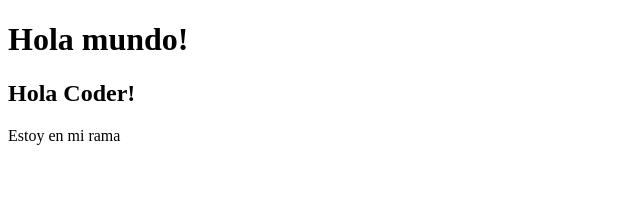
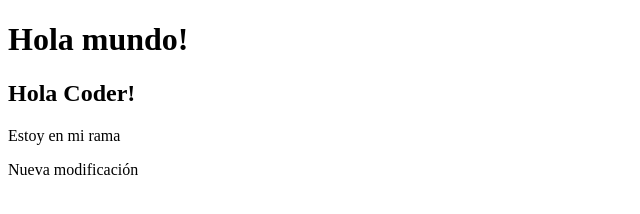
Before and after one commit to emilioberber/mi_repo, a plain HTML site: page index.html in a window 1280 px wide. Shown: the whole page, without its empty margins (0-640 px from the left). Drawn offline with Linux system fonts and the light colour scheme.

Commit message:
Agregue una estiqueta p

```diff
--- a/index.html
+++ b/index.html
@@ -10,5 +10,6 @@
     <h1>Hola mundo!</h1>
     <h2>Hola Coder!</h2>
     <p>Estoy en mi rama</p>
+    <p>Nueva modificación</p>
 </body>
 </html>
```
